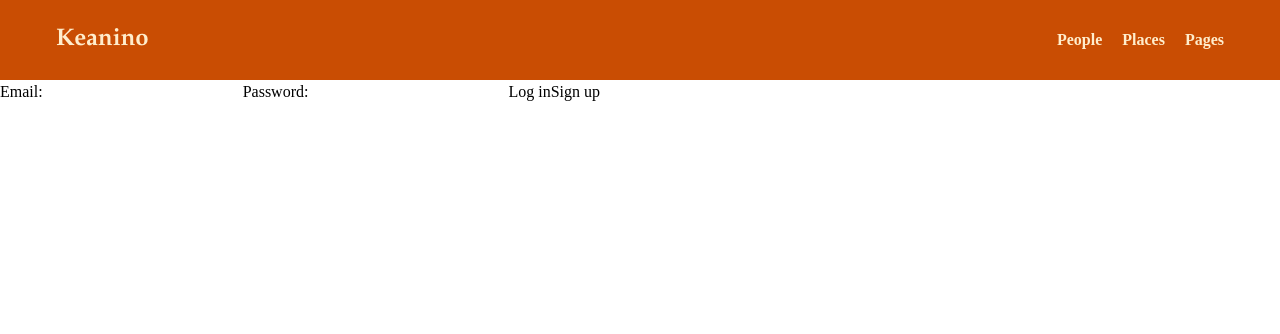
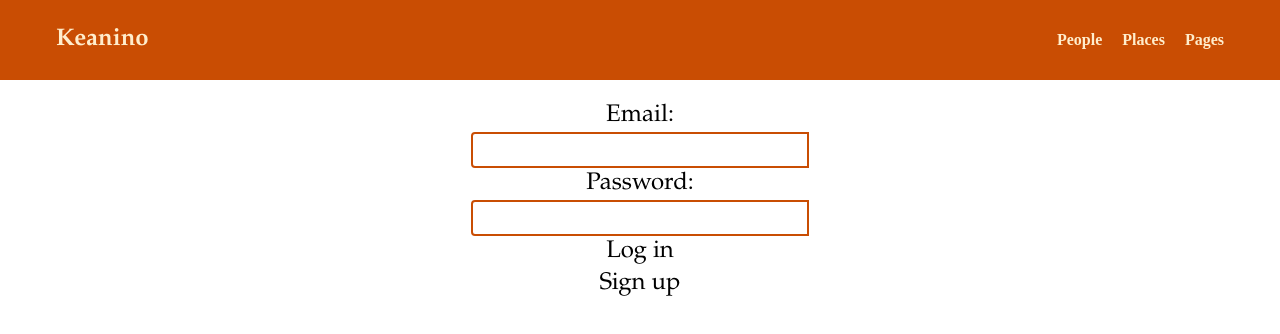
Before and after one commit to JosueSalazaku/Keanino, a Next.js app: page /login in a window 1280 px wide. Shown: the top 334 px of the page. Built offline with nearby package versions, Linux system fonts and the light colour scheme.

Commit message:
add form styling

```diff
--- a/src/app/login/page.tsx
+++ b/src/app/login/page.tsx
@@ -37,11 +37,11 @@ import { login, signup } from '../login/actions'
 
 export default function LoginPage() {
   return (
-    <form>
+    <form className='flex flex-col font-didot text-2xl items-center mt-5'>
       <label htmlFor="email">Email:</label>
-      <input id="email" name="email" type="email" required />
+      <input id="email" name="email" type="email" required className='border-2 border-primary rounded-l' />
       <label htmlFor="password">Password:</label>
-      <input id="password" name="password" type="password" required />
+      <input id="password" name="password" type="password" required className='border-2 border-primary rounded-l' />
       <button formAction={login}>Log in</button>
       <button formAction={signup}>Sign up</button>
     </form>
```
